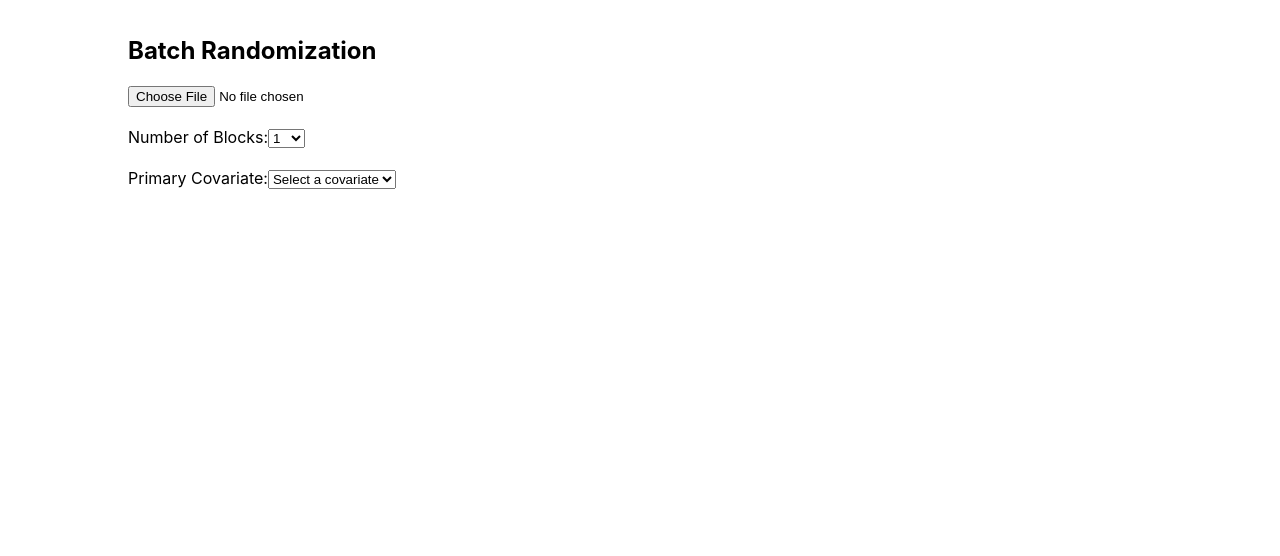
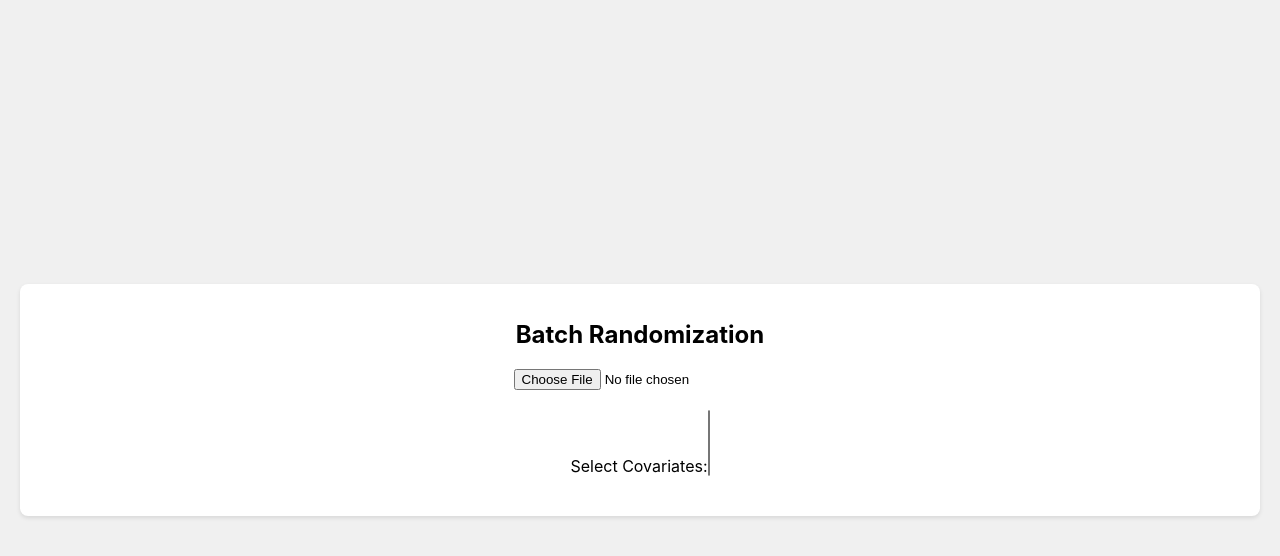
Before and after one commit to mriffle/octopus-block-randomizer, a React (Create React App) app: page / in a window 1280 px wide. Shown: the top 556 px of the page. Built offline with nearby package versions, Linux system fonts and the light colour scheme.

Commit message:
towards 96-well-plate support

```diff
--- a/src/App.tsx
+++ b/src/App.tsx
@@ -1,15 +1,16 @@
 import React, { useState, useEffect, DragEvent } from 'react';
 import Papa from 'papaparse';
-import Block from './components/Block';
+import Plate from './components/Plate';
 import { SearchData } from './types';
 
 const App: React.FC = () => {
   const [searches, setSearches] = useState<SearchData[]>([]);
-  const [numBlocks, setNumBlocks] = useState<number>(1);
-  const [primaryCovariate, setPrimaryCovariate] = useState<string>('');
+  const [selectedCovariates, setSelectedCovariates] = useState<string[]>([]);
   const [covariateColors, setCovariateColors] = useState<{ [key: string]: string }>({});
-  const [randomizedBlocks, setRandomizedBlocks] = useState<SearchData[][]>([]);
+  const [randomizedPlates, setRandomizedPlates] = useState<(SearchData | undefined)[][][]>([]);
   const [draggedSearch, setDraggedSearch] = useState<string | null>(null);
+  const [selectedSampleNameColumn, setSelectedSampleNameColumn] = useState<string>('');
+  const [csvHeaders, setCsvHeaders] = useState<string[]>([]);
 
   const handleFileUpload = (event: React.ChangeEvent<HTMLInputElement>) => {
     const file = event.target.files?.[0];
@@ -31,25 +32,26 @@ const App: React.FC = () => {
     }
   };
 
-  const handleNumBlocksChange = (event: React.ChangeEvent<HTMLSelectElement>) => {
-    setNumBlocks(Number(event.target.value));
-  };
-
-  const handlePrimaryCovariateChange = (event: React.ChangeEvent<HTMLSelectElement>) => {
-    setPrimaryCovariate(event.target.value);
+  const handleCovariateChange = (event: React.ChangeEvent<HTMLSelectElement>) => {
+    const selectedOptions = Array.from(event.target.selectedOptions, (option) => option.value);
+    setSelectedCovariates(selectedOptions);
   };
 
   useEffect(() => {
-    setRandomizedBlocks(randomizeSearches());
-  }, [primaryCovariate, searches, numBlocks]);
+    setRandomizedPlates(randomizeSearches(searches, selectedCovariates));
+  }, [selectedCovariates, searches]);
 
   useEffect(() => {
     generateCovariateColors();
-  }, [primaryCovariate, searches]);
+  }, [selectedCovariates, searches]);
 
   const generateCovariateColors = () => {
-    if (primaryCovariate && searches.length > 0) {
-      const covariateValues = new Set(searches.map((search) => search.metadata[primaryCovariate]));
+    if (selectedCovariates.length > 0 && searches.length > 0) {
+      const covariateValues = new Set(
+        selectedCovariates.flatMap((covariate) =>
+          searches.map((search) => search.metadata[covariate])
+        )
+      );
       const colors = ['#FFE4E1', '#E0FFFF', '#F0FFF0', '#FFF0F5', '#F5F5DC', '#F0E68C', '#E6E6FA', '#FFE4B5'];
 
       const covariateColorsMap: { [key: string]: string } = {};
@@ -64,50 +66,88 @@ const App: React.FC = () => {
     }
   };
 
-  const randomizeSearches = () => {
-    if (primaryCovariate) {
-      const covariateValues = new Set(searches.map((search) => search.metadata[primaryCovariate]));
-      const numCovariateValues = covariateValues.size;
-      const numSearchesPerBlock = Math.floor(searches.length / numBlocks);
-      const remainingSearches = searches.length % numBlocks;
+  function shuffleArray<T>(array: T[]): T[] {
+    let currentIndex = array.length, randomIndex;
 
-      const randomized: SearchData[][] = Array.from({ length: numBlocks }, () => []);
-      const remainingSearchesByCovariate: { [key: string]: SearchData[] } = {};
+    // While there remain elements to shuffle.
+    while (currentIndex !== 0) {
 
-      covariateValues.forEach((value) => {
-        remainingSearchesByCovariate[value] = searches.filter(
-          (search) => search.metadata[primaryCovariate] === value
-        );
-      });
+      // Pick a remaining element.
+      randomIndex = Math.floor(Math.random() * currentIndex);
+      currentIndex--;
 
-      // Distribute the searches evenly among the blocks based on covariate values
-      for (let i = 0; i < numSearchesPerBlock; i++) {
-        covariateValues.forEach((value) => {
-          for (let j = 0; j < numBlocks; j++) {
-            if (remainingSearchesByCovariate[value].length > 0) {
-              const randomIndex = Math.floor(Math.random() * remainingSearchesByCovariate[value].length);
-              const search = remainingSearchesByCovariate[value].splice(randomIndex, 1)[0];
-              randomized[j].push(search);
-            }
-          }
-        });
+      // And swap it with the current element.
+      [array[currentIndex], array[randomIndex]] = [
+        array[randomIndex], array[currentIndex]];
     }
 
-      // Distribute the remaining searches randomly
-      for (let i = 0; i < remainingSearches; i++) {
-        const randomBlockIndex = Math.floor(Math.random() * numBlocks);
-        const randomCovariateValue = Array.from(covariateValues)[Math.floor(Math.random() * numCovariateValues)];
-        if (remainingSearchesByCovariate[randomCovariateValue].length > 0) {
-          const randomIndex = Math.floor(Math.random() * remainingSearchesByCovariate[randomCovariateValue].length);
-          const search = remainingSearchesByCovariate[randomCovariateValue].splice(randomIndex, 1)[0];
-          randomized[randomBlockIndex].push(search);
+    return array;
+  }
+
+  function randomizeSearches(searches: SearchData[], selectedCovariates: string[]): (SearchData | undefined)[][][] {
+    const platesNeeded = Math.ceil(searches.length / 96);
+    let plates = Array.from({ length: platesNeeded }, () =>
+        Array.from({ length: 8 }, () => new Array(12).fill(undefined))
+    );
+
+    let shuffledSearches = shuffleArray([...searches]);
+
+    // Shuffle an array in-place and return it
+    function shuffleArray<T>(array: T[]): T[] {
+        for (let i = array.length - 1; i > 0; i--) {
+            const j = Math.floor(Math.random() * (i + 1));
+            [array[i], array[j]] = [array[j], array[i]];
+        }
+        return array;
+    }
+
+    function searchCanBePlaced(search: SearchData, row: (SearchData | undefined)[], tolerance: number): boolean {
+        const searchCovariates = selectedCovariates.map(cov => search.metadata[cov]);
+        let duplicateCount = 0;
+
+        for (const existingSearch of row) {
+            if (existingSearch === undefined) continue;
+            const existingSearchCovariates = selectedCovariates.map(cov => existingSearch.metadata[cov]);
+            if (JSON.stringify(searchCovariates) === JSON.stringify(existingSearchCovariates)) {
+                duplicateCount++;
             }
         }
 
-      return randomized;
+        return duplicateCount <= tolerance;
     }
-    return [];
-  };
+
+    // Place searches with increasing tolerance
+    searchLoop: for (const search of shuffledSearches) {
+        let placed = false;
+        let tolerance = 0;
+
+        while (!placed) {
+            for (let p = 0; p < plates.length && !placed; p++) {
+                for (let r = 0; r < plates[p].length && !placed; r++) {
+                    if (searchCanBePlaced(search, plates[p][r], tolerance) && plates[p][r].includes(undefined)) {
+                        const indexToPlace = plates[p][r].indexOf(undefined);
+                        plates[p][r][indexToPlace] = search;
+                        placed = true;
+                    }
+                }
+            }
+
+            if (!placed) tolerance++;
+        }
+    }
+
+    // Shuffle the order of searches within each row after all searches have been assigned
+    for (let p = 0; p < plates.length; p++) {
+        for (let r = 0; r < plates[p].length; r++) {
+            plates[p][r] = shuffleArray(plates[p][r]);
+        }
+    }
+
+    return plates;
+}
+
+
+
 
   const handleDragStart = (event: DragEvent<HTMLDivElement>, searchName: string) => {
     setDraggedSearch(searchName);
@@ -117,37 +157,51 @@ const App: React.FC = () => {
     event.preventDefault();
   };
 
-  const handleDrop = (event: DragEvent<HTMLDivElement>, blockIndex: number) => {
+  const handleDrop = (event: DragEvent<HTMLDivElement>, plateIndex: number, rowIndex: number, columnIndex: number) => {
     event.preventDefault();
     if (draggedSearch) {
-      const updatedRandomizedBlocks = [...randomizedBlocks];
+      const updatedRandomizedPlates = [...randomizedPlates];
+      const draggedSearchData = searches.find((search) => search.name === draggedSearch);
+      const targetSearchData = updatedRandomizedPlates[plateIndex][rowIndex][columnIndex];
 
-      // Find the search in the randomized blocks
-      let movedSearch: SearchData | null = null;
-      updatedRandomizedBlocks.forEach((block) => {
-        const searchIndex = block.findIndex((search) => search.name === draggedSearch);
-        if (searchIndex !== -1) {
-          movedSearch = block.splice(searchIndex, 1)[0];
+      if (draggedSearchData) {
+        // Find the current position of the dragged search
+        let draggedSearchPlateIndex = -1;
+        let draggedSearchRowIndex = -1;
+        let draggedSearchColumnIndex = -1;
+
+        updatedRandomizedPlates.forEach((plate, pIndex) => {
+          plate.forEach((row, rIndex) => {
+            const index = row.findIndex((s) => s?.name === draggedSearch);
+            if (index !== -1) {
+              draggedSearchPlateIndex = pIndex;
+              draggedSearchRowIndex = rIndex;
+              draggedSearchColumnIndex = index;
             }
           });
+        });
 
-      if (movedSearch) {
-        // Add the search to the new block
-        updatedRandomizedBlocks[blockIndex].push(movedSearch);
-        setRandomizedBlocks(updatedRandomizedBlocks);
+        // Swap the positions of the dragged search and the target search
+        if (targetSearchData) {
+          updatedRandomizedPlates[draggedSearchPlateIndex][draggedSearchRowIndex][draggedSearchColumnIndex] = targetSearchData;
+        } else {
+          updatedRandomizedPlates[draggedSearchPlateIndex][draggedSearchRowIndex][draggedSearchColumnIndex] = undefined;
+        }
+
+        updatedRandomizedPlates[plateIndex][rowIndex][columnIndex] = draggedSearchData;
+        setRandomizedPlates(updatedRandomizedPlates);
       }
     }
   };
 
   const downloadCSV = () => {
     const csv = Papa.unparse(
-      searches.map((search, index) => ({
+      searches.map((search) => ({
         'search name': search.name,
-        age: search.metadata.age,
-        sex: search.metadata.sex,
-        treatment: search.metadata.treatment,
-        batch: search.metadata.batch,
-        Block: `Block ${getBlockNumber(search.name) + 1}`,
+        ...search.metadata,
+        plate: getPlateNumber(search.name),
+        row: getRowName(search.name),
+        column: getColumnNumber(search.name),
       })),
       { header: true }
     );
@@ -163,34 +217,55 @@ const App: React.FC = () => {
     document.body.removeChild(link);
   };
 
-  const getBlockNumber = (searchName: string) => {
-    for (let i = 0; i < randomizedBlocks.length; i++) {
-      const block = randomizedBlocks[i];
-      if (block.find((search) => search.name === searchName)) {
-        return i;
+  const getPlateNumber = (searchName: string) => {
+    for (let plateIndex = 0; plateIndex < randomizedPlates.length; plateIndex++) {
+      const plate = randomizedPlates[plateIndex];
+      for (let rowIndex = 0; rowIndex < plate.length; rowIndex++) {
+        const row = plate[rowIndex];
+        if (row.find((search) => search?.name === searchName)) {
+          return plateIndex + 1;
         }
       }
-    return -1;
+    }
+    return '';
+  };
+
+  const getRowName = (searchName: string) => {
+    for (let plateIndex = 0; plateIndex < randomizedPlates.length; plateIndex++) {
+      const plate = randomizedPlates[plateIndex];
+      for (let rowIndex = 0; rowIndex < plate.length; rowIndex++) {
+        const row = plate[rowIndex];
+        if (row.find((search) => search?.name === searchName)) {
+          return String.fromCharCode(65 + rowIndex);
+        }
+      }
+    }
+    return '';
+  };
+
+  const getColumnNumber = (searchName: string) => {
+    for (let plateIndex = 0; plateIndex < randomizedPlates.length; plateIndex++) {
+      const plate = randomizedPlates[plateIndex];
+      for (let rowIndex = 0; rowIndex < plate.length; rowIndex++) {
+        const row = plate[rowIndex];
+        for (let columnIndex = 0; columnIndex < row.length; columnIndex++) {
+          if (row[columnIndex]?.name === searchName) {
+            return (columnIndex + 1).toString().padStart(2, '0');
+          }
+        }
+      }
+    }
+    return '';
   };
 
   return (
     <div style={styles.container}>
+      <div style={styles.content}>
         <h1 style={styles.heading}>Batch Randomization</h1>
         <input type="file" accept=".csv" onChange={handleFileUpload} style={styles.fileInput} />
-      <div style={styles.blockSelection}>
-        <label htmlFor="numBlocks">Number of Blocks:</label>
-        <select id="numBlocks" value={numBlocks} onChange={handleNumBlocksChange}>
-          {[...Array(10)].map((_, i) => (
-            <option key={i + 1} value={i + 1}>
-              {i + 1}
-            </option>
-          ))}
-        </select>
-      </div>
         <div style={styles.covariateSelection}>
-        <label htmlFor="primaryCovariate">Primary Covariate:</label>
-        <select id="primaryCovariate" value={primaryCovariate} onChange={handlePrimaryCovariateChange}>
-          <option value="">Select a covariate</option>
+          <label htmlFor="covariates">Select Covariates:</label>
+          <select id="covariates" multiple value={selectedCovariates} onChange={handleCovariateChange}>
             {searches.length > 0 &&
               Object.keys(searches[0].metadata).map((covariate) => (
                 <option key={covariate} value={covariate}>
@@ -199,35 +274,52 @@ const App: React.FC = () => {
               ))}
           </select>
         </div>
-      <div style={styles.blocksContainer}>
-        {randomizedBlocks.map((block, blockIndex) => (
-          <Block
-            key={blockIndex}
-            blockIndex={blockIndex}
-            searches={block}
+        <div style={styles.platesContainer}>
+          {randomizedPlates.map((plate, plateIndex) => (
+            <div key={plateIndex} style={styles.plateWrapper}>
+              <Plate
+                plateIndex={plateIndex}
+                rows={plate}
                 covariateColors={covariateColors}
-            primaryCovariate={primaryCovariate}
+                selectedCovariates={selectedCovariates}
                 onDragStart={handleDragStart}
                 onDragOver={handleDragOver}
-            onDrop={handleDrop}
+                onDrop={(event, rowIndex, columnIndex) => handleDrop(event, plateIndex, rowIndex, columnIndex)}
               />
+            </div>
           ))}
         </div>
-      {primaryCovariate && numBlocks > 1 && (
+        {selectedCovariates.length > 0 && randomizedPlates.length > 0 && (
           <button onClick={downloadCSV} style={styles.downloadButton}>
             Download CSV
           </button>
         )}
+      </div>
     </div>
   );
 };
 
 const styles = {
   container: {
-    width: '80%',
+    display: 'flex',
+    justifyContent: 'center',
+    alignItems: 'center',
+    minHeight: '100vh',
+    backgroundColor: '#f0f0f0',
+    padding: '20px',
+    boxSizing: 'border-box' as const,
+  },
+  content: {
+    width: '100%',
     maxWidth: '1600px',
-    margin: '0 auto',
+    backgroundColor: '#fff',
+    borderRadius: '8px',
+    boxShadow: '0 2px 4px rgba(0, 0, 0, 0.1)',
     padding: '20px',
+    boxSizing: 'border-box' as const,
+    display: 'flex',
+    flexDirection: 'column' as const,
+    alignItems: 'center',
   },
   heading: {
     fontSize: '24px',
@@ -237,23 +329,25 @@ const styles = {
   fileInput: {
     marginBottom: '20px',
   },
-  blockSelection: {
-    marginBottom: '20px',
-  },
   covariateSelection: {
     marginBottom: '20px',
   },
-  blocksContainer: {
-    display: 'grid',
-    gridTemplateColumns: 'repeat(auto-fit, minmax(500px, 1fr))',
+  platesContainer: {
+    display: 'flex',
+    flexWrap: 'wrap' as const,
+    justifyContent: 'center',
     gap: '20px',
+    width: '100%',
+  },
+  plateWrapper: {
+    margin: '10px',
   },
   downloadButton: {
     marginTop: '20px',
     padding: '10px 20px',
     fontSize: '16px',
     backgroundColor: '#4caf50',
-    color: 'white',
+    color: '#fff',
     border: 'none',
     borderRadius: '4px',
     cursor: 'pointer',
--- a/src/components/Block.tsx
+++ /dev/null
@@ -1,63 +0,0 @@
-import React, { DragEvent } from 'react';
-import Search from './Search';
-import { SearchData } from '../types';
-
-interface BlockProps {
-  blockIndex: number;
-  searches: SearchData[];
-  covariateColors: { [key: string]: string };
-  primaryCovariate: string;
-  onDragStart: (event: DragEvent<HTMLDivElement>, searchName: string) => void;
-  onDragOver: (event: DragEvent<HTMLDivElement>) => void;
-  onDrop: (event: DragEvent<HTMLDivElement>, blockIndex: number) => void;
-}
-
-const Block: React.FC<BlockProps> = ({ blockIndex, searches, covariateColors, primaryCovariate, onDragStart, onDragOver, onDrop }) => {
-  const handleDragOver = (event: DragEvent<HTMLDivElement>) => {
-    event.preventDefault();
-    onDragOver(event);
-  };
-
-  const handleDrop = (event: DragEvent<HTMLDivElement>) => {
-    event.preventDefault();
-    onDrop(event, blockIndex);
-  };
-
-  return (
-    <div style={styles.block} onDragOver={handleDragOver} onDrop={handleDrop}>
-      <h2 style={styles.blockHeading}>Block {blockIndex + 1}</h2>
-      <div style={styles.grid}>
-        {searches.map((search, searchIndex) => (
-          <Search
-            key={`${blockIndex}-${searchIndex}`}
-            name={search.name}
-            metadata={search.metadata}
-            backgroundColor={covariateColors[search.metadata[primaryCovariate]]}
-            onDragStart={onDragStart}
-          />
-        ))}
-      </div>
-    </div>
-  );
-};
-
-const styles = {
-  block: {
-    border: '1px solid #ccc',
-    borderRadius: '8px',
-    padding: '20px',
-    backgroundColor: '#f5f5f5',
-  },
-  blockHeading: {
-    fontSize: '20px',
-    fontWeight: 'bold',
-    marginBottom: '10px',
-  },
-  grid: {
-    display: 'grid',
-    gridTemplateColumns: 'repeat(auto-fit, minmax(300px, 1fr))',
-    gap: '10px',
-  },
-};
-
-export default Block;
--- /dev/null
+++ b/src/components/Plate.tsx
@@ -0,0 +1,139 @@
+import React, { DragEvent } from 'react';
+import Search from './Search';
+import { SearchData } from '../types';
+
+interface PlateProps {
+  plateIndex: number;
+  rows: (SearchData | undefined)[][];
+  covariateColors: { [key: string]: string };
+  selectedCovariates: string[];
+  onDragStart: (event: DragEvent<HTMLDivElement>, searchName: string) => void;
+  onDragOver: (event: DragEvent<HTMLDivElement>) => void;
+  onDrop: (event: DragEvent<HTMLDivElement>, rowIndex: number, columnIndex: number) => void;
+}
+
+const Plate: React.FC<PlateProps> = ({ plateIndex, rows, covariateColors, selectedCovariates, onDragStart, onDragOver, onDrop }) => {
+  const handleDragOver = (event: DragEvent<HTMLDivElement>) => {
+    event.preventDefault();
+    onDragOver(event);
+  };
+
+  const handleDrop = (event: DragEvent<HTMLDivElement>, rowIndex: number, columnIndex: number) => {
+    event.preventDefault();
+    onDrop(event, rowIndex, columnIndex);
+  };
+
+  const columns = Array.from({ length: 12 }, (_, index) => (index + 1).toString().padStart(2, '0'));
+
+  return (
+    <div style={styles.plate}>
+      <h2 style={styles.plateHeading}>Plate {plateIndex + 1}</h2>
+      <div style={styles.grid}>
+        <div style={styles.columnLabels}>
+          <div style={styles.emptyCell} />
+          {columns.map((column) => (
+            <div key={column} style={styles.columnLabel}>
+              {column}
+            </div>
+          ))}
+        </div>
+        {rows.map((row, rowIndex) => (
+          <div key={rowIndex} style={styles.row}>
+            <div style={styles.rowLabel}>{String.fromCharCode(65 + rowIndex)}</div>
+            {columns.map((_, columnIndex) => {
+              const search = row[columnIndex];
+              return (
+                <div
+                  key={columnIndex}
+                  style={search ? styles.searchWell : styles.emptyWell}
+                  onDragOver={handleDragOver}
+                  onDrop={(event) => handleDrop(event, rowIndex, columnIndex)}
+                >
+                  {search ? (
+                    <Search
+                      name={search.name}
+                      metadata={search.metadata}
+                      backgroundColor={
+                        selectedCovariates
+                          .map(covariate => covariateColors[search.metadata[covariate]])
+                          .find(color => color !== undefined) || 'defaultColor'
+                      }
+                      onDragStart={onDragStart}
+                      selectedCovariates={selectedCovariates}
+                    />
+                  ) : null}
+                </div>
+              );
+            })}
+          </div>
+        ))}
+      </div>
+    </div>
+  );
+};
+
+const cellWidth = 150;
+const rowLabelWidth = 30;
+
+const styles = {
+  plate: {
+    border: '1px solid #ccc',
+    borderRadius: '8px',
+    padding: '20px',
+    backgroundColor: '#f5f5f5',
+  },
+  plateHeading: {
+    fontSize: '20px',
+    fontWeight: 'bold',
+    marginBottom: '10px',
+  },
+  grid: {
+    display: 'flex',
+    flexDirection: 'column' as const,
+    gap: '10px',
+  },
+  columnLabels: {
+    display: 'flex',
+    gap: '10px',
+  },
+  columnLabel: {
+    fontWeight: 'bold',
+    textAlign: 'center' as const,
+    width: `${cellWidth}px`,
+    padding: '5px',
+  },
+  row: {
+    display: 'flex',
+    gap: '10px',
+  },
+  rowLabel: {
+    fontWeight: 'bold',
+    textAlign: 'center' as const,
+    width: `${rowLabelWidth}px`,
+    padding: '5px',
+  },
+  searchWell: {
+    width: `${cellWidth}px`,
+    minHeight: '40px',
+    border: '1px solid #ccc',
+    borderRadius: '4px',
+    display: 'flex',
+    justifyContent: 'center',
+    alignItems: 'center',
+    padding: '5px',
+  },
+  emptyWell: {
+    width: `${cellWidth}px`,
+    minHeight: '40px',
+    backgroundColor: '#fff',
+    border: '1px solid #ccc',
+    borderRadius: '4px',
+    padding: '5px',
+  },
+  emptyCell: {
+    width: `${rowLabelWidth}px`,
+    padding: '5px',
+  },
+};
+
+export default Plate;
--- a/src/components/Search.tsx
+++ b/src/components/Search.tsx
@@ -5,9 +5,10 @@ interface SearchProps {
   metadata: { [key: string]: string };
   backgroundColor?: string;
   onDragStart: (event: DragEvent<HTMLDivElement>, searchName: string) => void;
+  selectedCovariates: string[];
 }
 
-const Search: React.FC<SearchProps> = ({ name, metadata, backgroundColor, onDragStart }) => {
+const Search: React.FC<SearchProps> = ({ name, metadata, backgroundColor, onDragStart, selectedCovariates }) => {
   const handleDragStart = (event: DragEvent<HTMLDivElement>) => {
     onDragStart(event, name);
   };
@@ -17,11 +18,9 @@ const Search: React.FC<SearchProps> = ({ name, metadata, backgroundColor, onDrag
       <h3 style={styles.title}>{name}</h3>
       <hr style={styles.divider} />
       <ul style={styles.metadata}>
-        {Object.entries(metadata).map(([key, value]) => (
-          <li key={key}>
-            {key}: {value}
-          </li>
-        ))}
+      {selectedCovariates.map((covariate: string) =>
+        metadata[covariate] ? <div key={covariate} style={styles.metadata}>{`${covariate}: ${metadata[covariate]}`}</div> : null
+      )}
       </ul>
     </div>
   );
@@ -33,9 +32,10 @@ const styles = {
     borderRadius: '8px',
     boxShadow: '0 2px 4px rgba(0, 0, 0, 0.1)',
     padding: '16px',
+    width: '150px',
   },
   title: {
-    fontSize: '18px',
+    fontSize: '16px',
     fontWeight: 'bold',
     marginBottom: '8px',
     color: '#333',
@@ -46,7 +46,7 @@ const styles = {
     margin: '12px 0',
   },
   metadata: {
-    fontSize: '14px',
+    fontSize: '12px',
     color: '#666',
     marginBottom: '0',
   },
```
Lines whose indentation alone changed are shown as unchanged.
